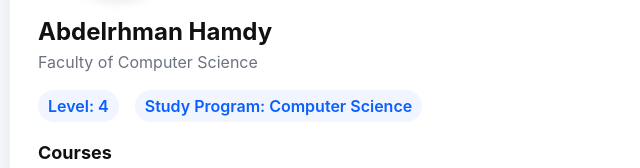
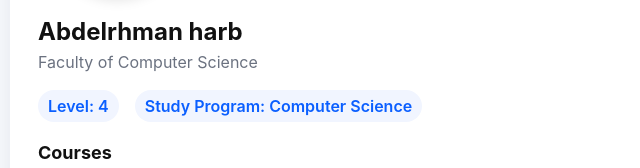
Before and after one commit to harb993/my_web_page, a plain HTML site: page index.html in a window 1280 px wide. Shown: the part 291-459 px from the top of the page, 222-862 px from the left. Drawn offline with Linux system fonts and the light colour scheme.

Commit message:
Update index.html

```diff
--- a/index.html
+++ b/index.html
@@ -23,9 +23,9 @@
   <article class="card">
     <header>
       <!-- Added Image Here -->
-      <img src="IMG_9051.jpeg" alt="Abdelrhman Hamdy" class="profile-img">
+      <img src="IMG_9051.jpeg" alt="Abdelrhman harb" class="profile-img">
 
-      <h1>Abdelrhman Hamdy</h1>
+      <h1>Abdelrhman harb</h1>
       <p class="lead">Faculty of Computer Science</p>
       <div class="meta">
         <div class="chip">Level: 4</div>
```
